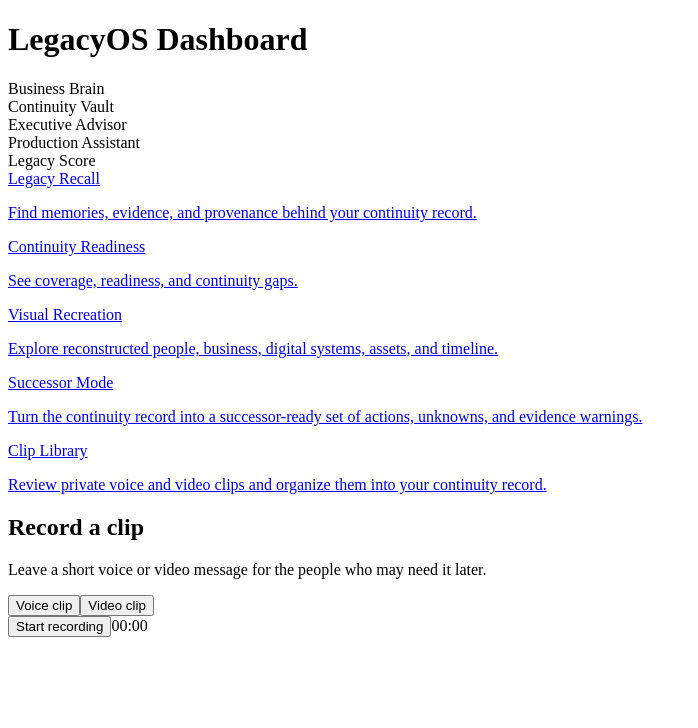
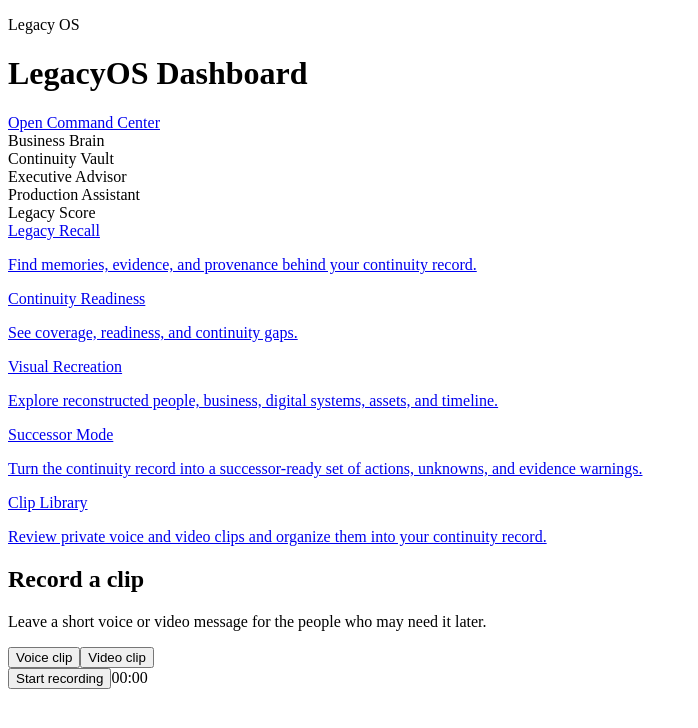
Before and after one commit to LegacyArchitectRVA/Legacy-OS, a Next.js app in the folder apps/web/: page /dashboard in a window 1280 px wide. Shown: the top 728 px of the page, without its empty margins (0-698 px from the left). Built offline with nearby package versions, Linux system fonts and the light colour scheme.

Commit message:
feat: link dashboard to Legacy OS command center

```diff
--- a/apps/web/app/dashboard/page.tsx
+++ b/apps/web/app/dashboard/page.tsx
@@ -5,7 +5,13 @@ export default function Dashboard() {
   const modules = ["Business Brain", "Continuity Vault", "Executive Advisor", "Production Assistant", "Legacy Score"];
   return (
     <main className="p-8">
-      <h1 className="text-3xl font-bold">LegacyOS Dashboard</h1>
+      <div className="flex flex-col gap-4 sm:flex-row sm:items-end sm:justify-between">
+        <div>
+          <p className="text-xs font-semibold uppercase tracking-[0.2em] text-muted-foreground">Legacy OS</p>
+          <h1 className="text-3xl font-bold">LegacyOS Dashboard</h1>
+        </div>
+        <Link href="/os" className="rounded-md border px-4 py-2 text-sm font-semibold transition hover:bg-muted">Open Command Center</Link>
+      </div>
       <div className="mt-6 grid gap-4 md:grid-cols-2 lg:grid-cols-3">
         {modules.map((module) => <div key={module} className="rounded border p-6">{module}</div>)}
         <Link href="/dashboard/recall" className="rounded border p-6 transition hover:bg-muted"><div className="font-semibold">Legacy Recall</div><p className="mt-2 text-sm text-muted-foreground">Find memories, evidence, and provenance behind your continuity record.</p></Link>
```
